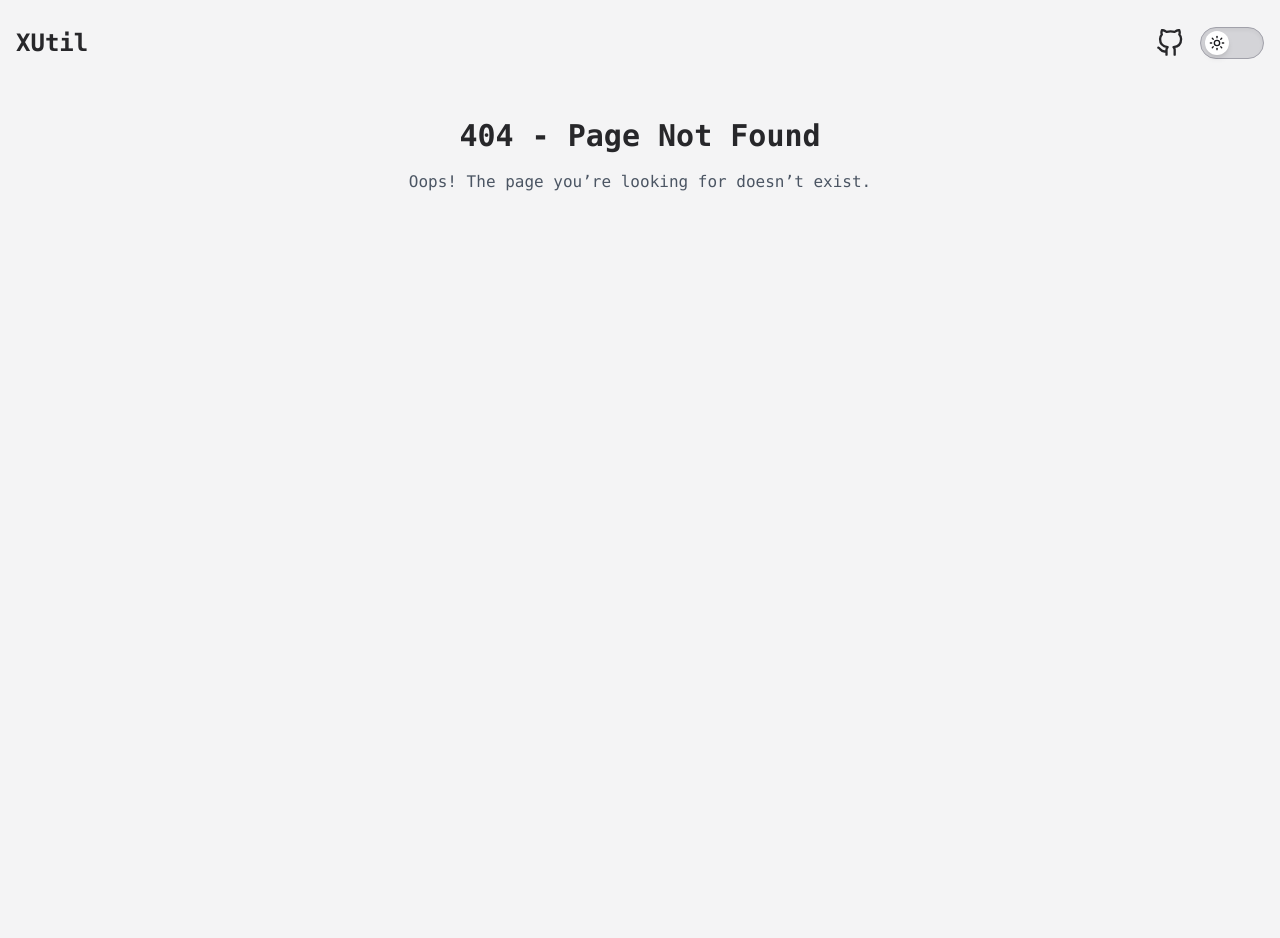
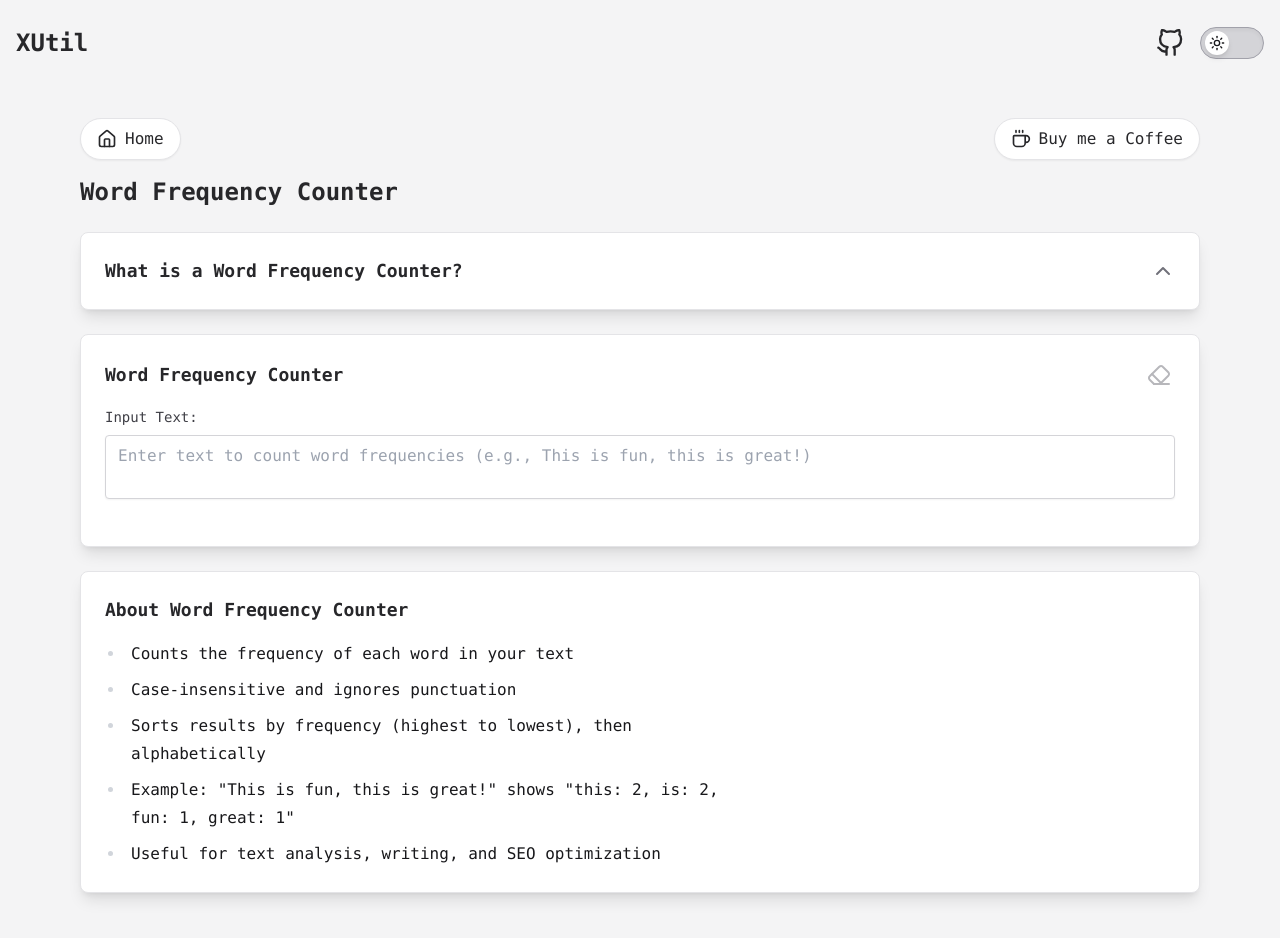
Before and after one commit to RohitPModani/xutil, a React (Vite) app: page /word_frequency_counter in a window 1280 px wide. Before the commit this address had no page. Shown: the top 938 px of the page. Before the commit the page ends 800 px from the top, so only its background shows below. Built offline with nearby package versions, Linux system fonts and the light colour scheme.

Commit message:
Implemented Word Frequency Counter

```diff
--- a/package.json
+++ b/package.json
@@ -24,6 +24,7 @@
     "luxon": "^3.6.1",
     "marked": "^15.0.11",
     "mdast-util-to-hast": "^13.2.0",
+    "node-emoji": "^2.2.0",
     "papaparse": "^5.5.2",
     "qrcode": "^1.5.4",
     "react": "^18.3.1",
@@ -42,6 +43,7 @@
     "@eslint/js": "^9.22.0",
     "@tailwindcss/typography": "^0.5.16",
     "@types/diff": "^7.0.2",
+    "@types/emoji-js": "^3.5.2",
     "@types/js-yaml": "^4.0.9",
     "@types/jsonwebtoken": "^9.0.9",
     "@types/lodash.debounce": "^4.0.9",
--- a/src/data/seoDescriptions.ts
+++ b/src/data/seoDescriptions.ts
@@ -501,6 +501,14 @@ debugging URLs, or just tired of copy-pasting into Google, this tool has your ba
   Perfect for gamers, coders, meme creators, and anyone who’s ever thought, “How do I make this text look epic and cryptic?”`
   },
 
+  wordFrequencyCounter: {
+    title: "Word Frequency Counter",
+    body: `A Word Frequency Counter is like a text detective — analyzing your content to reveal which words pop up the most without the need for manual counting.
+  Whether you're studying word patterns, analyzing text data, or just curious about your writing habits, this tool gives you an instant breakdown of word usage.
+  Simply paste your text, and get a sorted list of words with their frequency counts.
+  Perfect for writers, data analysts, content creators, and anyone who’s ever wondered, “Do I really say ‘basically’ that often?”`
+  },
+
 };
 
 export default seoDescriptions;
--- a/src/data/tools.ts
+++ b/src/data/tools.ts
@@ -255,5 +255,9 @@ export const toolsMeta: Record<string, { name: string, path: string }> = {
     '/leetspeak': {
       name: 'Leetspeak Translator',
       path: 'leetspeak'
+    },
+    '/word_frequency_counter': {
+      name: 'Word Frequency Counter',
+      path: 'word_frequency_counter'
     }
   };
--- /dev/null
+++ b/src/pages/Fun-Text-Utilities/WordFrequencyCounter.tsx
@@ -0,0 +1,184 @@
+import { useState, useRef, useEffect, ChangeEvent } from 'react';
+import BackToHome from '../../components/BackToHome';
+import ErrorBox from '../../components/ErrorBox';
+import SectionCard from '../../components/SectionCard';
+import CopyButton from '../../components/CopyButton';
+import ClearButton from '../../components/ClearButton';
+import SEODescription from '../../components/SEODescription';
+import BuyMeCoffee from '../../components/BuyMeCoffee';
+import seoDescriptions from '../../data/seoDescriptions';
+import { PageSEO } from '../../components/PageSEO';
+import { updateToolUsage } from '../../utils/toolUsage';
+import AutoTextarea from '../../hooks/useAutoSizeTextArea';
+
+// Define interface for word frequency data
+interface WordFrequency {
+  word: string;
+  count: number;
+}
+
+// Define interface for SEO data
+interface SEOData {
+  title: string;
+  body: string;
+}
+
+const WordFrequencyCounter: React.FC = () => {
+  const seo: SEOData = seoDescriptions.wordFrequencyCounter || {
+    title: 'Word Frequency Counter',
+    body: 'Analyze text to count the frequency of each word, sorted by frequency and alphabetically.'
+  };
+
+  const [input, setInput] = useState<string>('');
+  const [output, setOutput] = useState<WordFrequency[]>([]);
+  const [error, setError] = useState<string>('');
+  const inputRef = useRef<HTMLTextAreaElement>(null);
+
+  useEffect(() => {
+    updateToolUsage('word_frequency_counter');
+  }, []);
+
+  useEffect(() => {
+    if (input.trim()) {
+      calculateFrequencies();
+    } else {
+      setOutput([]);
+      setError('');
+    }
+  }, [input]);
+
+  const calculateFrequencies = (): void => {
+    try {
+      // Split input into words, remove punctuation, convert to lowercase
+      const words: string[] = input
+        .toLowerCase()
+        .match(/\b\w+\b/g) || [];
+
+      // Count frequencies
+      const freqMap: { [key: string]: number } = {};
+      words.forEach((word: string) => {
+        freqMap[word] = (freqMap[word] || 0) + 1;
+      });
+
+      // Convert to array and sort: by frequency (descending), then alphabetically
+      const freqArray: WordFrequency[] = Object.entries(freqMap)
+        .map(([word, count]: [string, number]) => ({ word, count }))
+        .sort((a: WordFrequency, b: WordFrequency) => b.count - a.count || a.word.localeCompare(b.word));
+
+      setOutput(freqArray);
+      setError('');
+    } catch (err: unknown) {
+      setError(err instanceof Error ? err.message : 'Error calculating word frequencies');
+      setOutput([]);
+    }
+  };
+
+  const handleClear = (): void => {
+    setInput('');
+    setOutput([]);
+    setError('');
+  };
+
+  const handleInputChange = (e: ChangeEvent<HTMLTextAreaElement>): void => {
+    setInput(e.target.value);
+    if (inputRef.current) {
+      inputRef.current.focus();
+    }
+  };
+
+  // Format output for copying
+  const getCopyableText = (): string => {
+    if (!output.length) return '';
+    const header: string = 'Word\tFrequency\n';
+    const rows: string = output
+      .map(({ word, count }: WordFrequency) => `${word}\t${count}`)
+      .join('\n');
+    return header + rows;
+  };
+
+  return (
+    <>
+      <PageSEO title={seo.title} description={seo.body} />
+      <div className="max-w-6xl mx-auto px-4 py-4 sm:py-8 section">
+        <div className="flex flex-row items-center justify-start justify-between gap-3 mb-4">
+          <BackToHome />
+          <BuyMeCoffee variant="inline" />
+        </div>
+        <h2 className="text-2xl font-bold mb-6">{seo.title}</h2>
+        <SEODescription title={`a ${seo.title}`}>{seo.body}</SEODescription>
+
+        <SectionCard>
+          <div className="flex items-center justify-between mb-4">
+            <h3 className="text-lg font-semibold">Word Frequency Counter</h3>
+            <ClearButton
+              onClick={handleClear}
+              disabled={input === '' && output.length === 0 && error === ''}
+            />
+          </div>
+          <div className="space-y-4 mb-4">
+            <div>
+              <label className="form-label" htmlFor="frequency-input">
+                Input Text:
+              </label>
+              <AutoTextarea
+                id="frequency-input"
+                value={input}
+                onChange={handleInputChange}
+                ref={inputRef}
+                className="input-field w-full"
+                placeholder="Enter text to count word frequencies (e.g., This is fun, this is great!)"
+                aria-describedby={error ? 'frequency-error' : undefined}
+                aria-label="Text input for word frequency counting"
+              />
+            </div>
+          </div>
+          {output.length > 0 && (
+            <div className="result-box">
+              <div className="flex justify-between items-center mb-2">
+                <label className="form-label">Word Frequencies</label>
+                <CopyButton text={getCopyableText()} />
+              </div>
+              <div className="scrollbox mt-2">
+                <div className="inner-result scrollbar overflow-x-auto">
+                  <table aria-label="Word frequency table">
+                    <thead>
+                      <tr>
+                        <th className="text-left pr-4">Word</th>
+                        <th className="text-left">Frequency</th>
+                      </tr>
+                    </thead>
+                    <tbody>
+                      {output.map(({ word, count }: WordFrequency, index: number) => (
+                        <tr key={index}>
+                          <td className="pr-4">{word}</td>
+                          <td>{count}</td>
+                        </tr>
+                      ))}
+                    </tbody>
+                  </table>
+                </div>
+              </div>
+            </div>
+          )}
+
+          <ErrorBox message={error} id={error ? 'frequency-error' : undefined} />
+        </SectionCard>
+
+        <SectionCard className="mt-6">
+          <h3 className="text-lg font-semibold mb-4">About Word Frequency Counter</h3>
+          <div className="prose">
+            <ul className="text-zinc-900 dark:text-white pl-5 space-y-2">
+              <li>Counts the frequency of each word in your text</li>
+              <li>Case-insensitive and ignores punctuation</li>
+              <li>Sorts results by frequency (highest to lowest), then alphabetically</li>
+              <li>Example: "This is fun, this is great!" shows "this: 2, is: 2, fun: 1, great: 1"</li>
+              <li>Useful for text analysis, writing, and SEO optimization</li>
+            </ul>
+          </div>
+        </SectionCard>
+      </div>
+    </>
+  );
+};
+
+export default WordFrequencyCounter;
--- a/src/pages/Home.tsx
+++ b/src/pages/Home.tsx
@@ -86,6 +86,7 @@ const allUtilities = [
       { name: 'Pig Latin Converter', path: '/pig_latin' },
       { name: 'NumeroNym Generator', path: '/numeronym' },
       { name: 'Leetspeak Translator', path: '/leetspeak' },
+      { name: 'Word Frequency Counter', path: '/word_frequency_counter' },
     ]
   },
   {
--- a/src/router/routesConfig.tsx
+++ b/src/router/routesConfig.tsx
@@ -65,6 +65,7 @@ const ImageCompressor = lazy(() => import('../pages/Image-Tools/ImageCompressor'
 const GradientGenerator = lazy(() => import('../pages/Image-Tools/GradientGenerator'));
 const BoxShadowGenerator = lazy(() => import('../pages/Image-Tools/BoxShadowGenerator'));
 const LeetSpeakTranslator = lazy(() => import('../pages/Fun-Text-Utilities/LeetSpeakTranslator'));
+const WordFrequencyCounter = lazy(() => import('../pages/Fun-Text-Utilities/WordFrequencyCounter'));
 
 export const appRoutes = [
   {
@@ -133,6 +134,7 @@ export const appRoutes = [
       { path: 'gradient_generator', element: <GradientGenerator />, errorElement: <ErrorBoundary />},
       { path: 'box_shadow_generator', element: <BoxShadowGenerator />, errorElement: <ErrorBoundary />},
       { path: 'leetspeak', element: <LeetSpeakTranslator />, errorElement: <ErrorBoundary /> },
+      { path: 'word_frequency_counter', element: <WordFrequencyCounter />, errorElement: <ErrorBoundary /> },
       { path: '*', element: <NotFound /> },
     ],
   }
```
Also changed, not shown: 1 other file (tests, documents, lock files or other folders).
